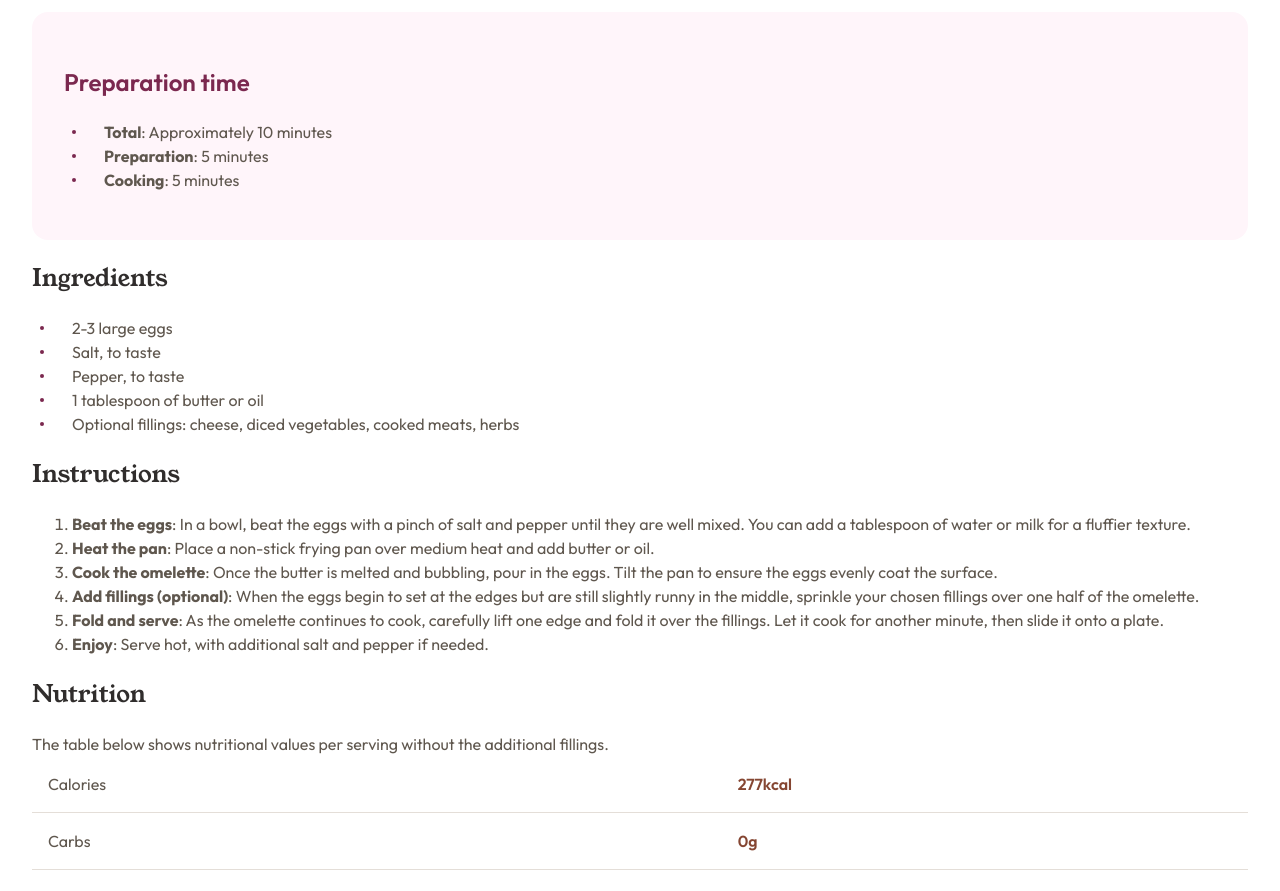
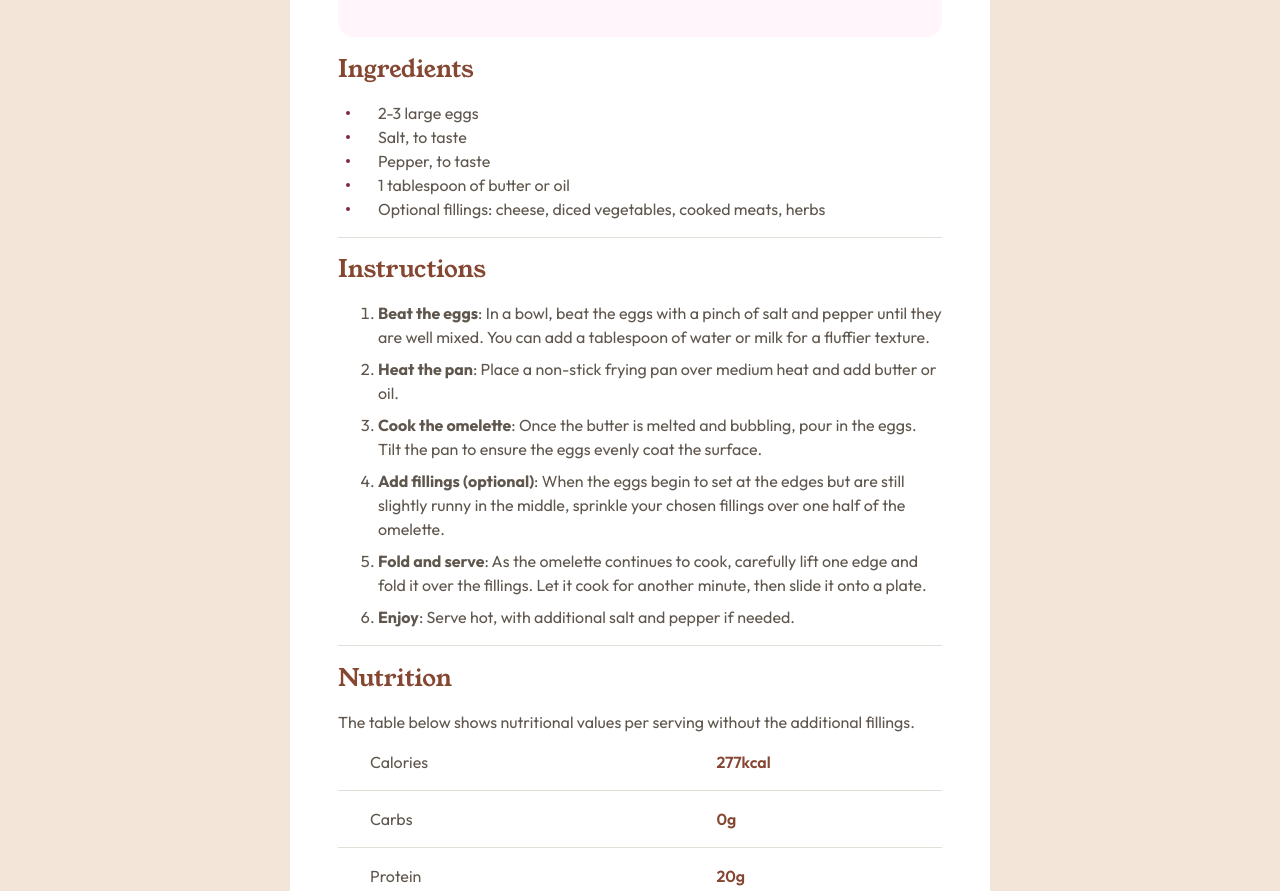
Before and after one commit to dylan-dot-c/recipe-page, a plain HTML site: page index.html in a window 1280 px wide. Shown: the part 770-1661 px from the top of the page. Drawn offline with Linux system fonts and the light colour scheme.

Commit message:
completed desktop design and completed readme

```diff
--- a/assets/style.css
+++ b/assets/style.css
@@ -29,15 +29,23 @@ main {
     background-color: white;
 }
 
+section section:not(:last-child, .prep--container) {
+    border-bottom: 1px solid var(--stone-150);
+}
 h1,
 h2 {
     font-family: var(--young-serif);
-    color: var(--stone-900);
     font-weight: 400;
+    line-height: 1;
 }
 
 h1 {
     font-size: 2rem;
+    margin-top: 0;
+}
+
+h2 {
+    color: var(--brown-800);
 }
 
 p {
@@ -60,13 +68,14 @@ img {
 
 .prep--container {
     background-color: var(--rose-50);
-    padding: 2rem;
+    padding: 1.5rem;
     border-radius: 1rem;
 
     h2 {
         color: var(--rose-800);
         font-family: var(--outfit);
         font-weight: 600;
+        margin: 0;
     }
 }
 
@@ -75,6 +84,7 @@ ul li {
     position: relative;
     display: flex;
     align-items: center;
+    line-height: 1.5;
     &::before {
         display: block;
         content: "";
@@ -85,6 +95,11 @@ ul li {
         position: absolute;
         left: -2rem;
     }
+}
+
+ol li {
+    line-height: 1.5;
+    margin-bottom: 0.5rem;
 }
 table {
     width: 100%;
@@ -120,3 +135,40 @@ th {
 .attribution a {
     color: hsl(228, 45%, 44%);
 }
+
+@media screen and (min-width: 768px) {
+    .recipe--container {
+        padding: 5rem;
+    }
+}
+
+@media screen and (min-width: 900px) {
+    body {
+        display: flex;
+        min-height: 100vh;
+        justify-content: center;
+        align-items: center;
+        padding: 8rem 0;
+    }
+    h1 {
+        margin-top: 1rem;
+    }
+
+    main {
+        max-width: 700px;
+        padding: 3rem;
+        border-radius: 1rem;
+    }
+
+    img {
+        border-radius: 0.5rem;
+    }
+
+    section.recipe--container {
+        padding: 1rem 0;
+    }
+
+    th {
+        padding-left: 2rem;
+    }
+}
--- a/index.html
+++ b/index.html
@@ -17,6 +17,7 @@
         <main>
             <div>
                 <img
+                    class="image"
                     src="./assets/images/image-omelette.jpeg"
                     alt="Image of an omelette" />
             </div>
```
Also changed, not shown: image.png (added), 1 other file.
